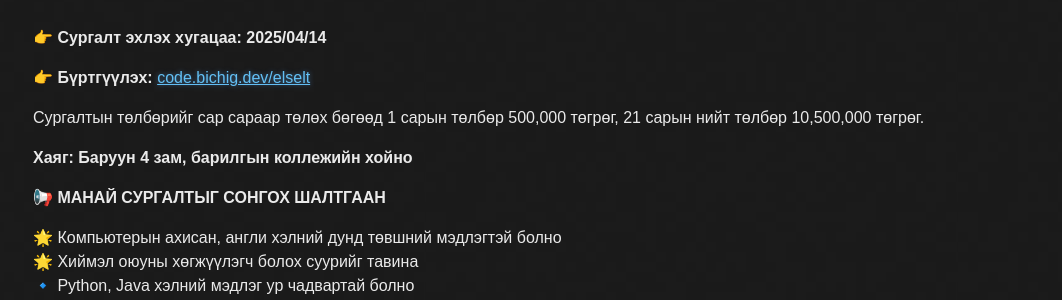
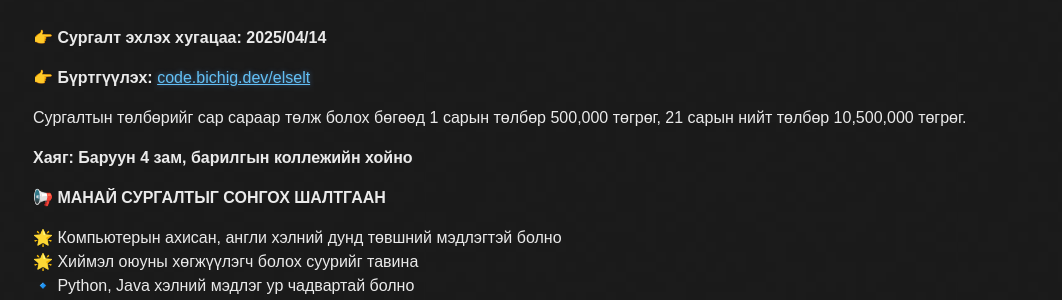
Before and after one commit to ganaatulgaa/corecode, a Jekyll site: the page built from ads.md, in a window 1280 px wide and 900 px high, scrolled down 1959 px. Shown: the part 318-618 px from the top of the window, without its empty margins (107-1169 px from the left). Built offline with Jekyll 4.4.1, drawn with Linux system fonts in a browser that asks for light colours; our own code applies the rules of GitHub Pages for plain Markdown files.

Commit message:
Update ads.md

```diff
--- a/ads.md
+++ b/ads.md
@@ -73,7 +73,7 @@ layout: default
 
 👉 **Бүртгүүлэх:** [code.bichig.dev/elselt](https://code.bichig.dev/elselt)
 
-Сургалтын төлбөрийг сар сараар төлөх бөгөөд 1 сарын төлбөр 500,000 төгрөг, 21 сарын нийт төлбөр 10,500,000 төгрөг.
+Сургалтын төлбөрийг сар сараар төлж болох бөгөөд 1 сарын төлбөр 500,000 төгрөг, 21 сарын нийт төлбөр 10,500,000 төгрөг.
 
 **Хаяг: Баруун 4 зам, барилгын коллежийн хойно**
 
```
